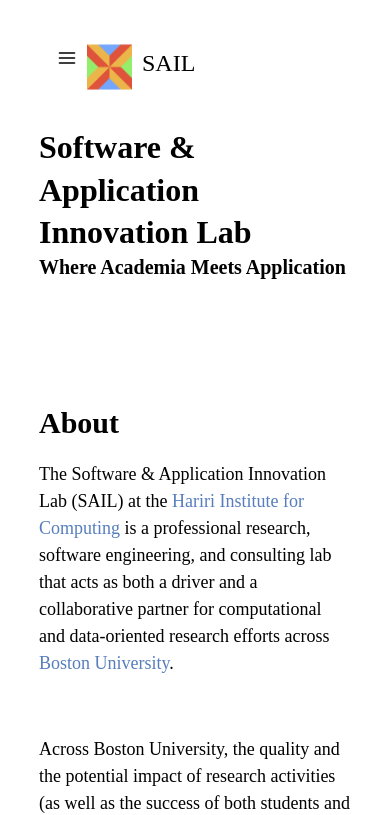
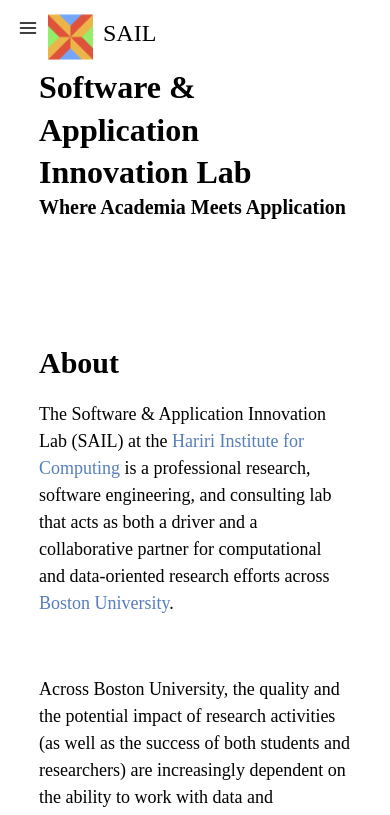
Before and after one commit to hicsail/hicsail.github.io, a React app: page / in a window 390 px wide. Shown: the top 815 px of the page. Built offline with nearby package versions, Linux system fonts and the light colour scheme; a web font is replaced by a local one.

Commit message:
implement react-mobile's navigation change to no longer use flexbox and take 100% of vertical space

```diff
--- a/src/components/NavigationBar.tsx
+++ b/src/components/NavigationBar.tsx
@@ -26,7 +26,12 @@
   const { isOpen, onToggle } = useDisclosure();
 
   return (
-    <Flex width="100%" marginTop="30px" marginBottom="30px" maxWidth="80%">
+    <Box
+      width="100%"
+      marginTop={{ lg: '30px', md: '15px' }}
+      marginBottom={{ lg: '30px', md: '15px' }}
+      maxWidth={{ lg: '80%', md: '90%' }}
+    >
       <Flex
         width="100%"
         minH={'60px'}
@@ -93,7 +98,7 @@
       <Collapse in={isOpen} animateOpacity>
         <MobileNav />
       </Collapse>
-    </Flex>
+    </Box>
   );
 }
 
```
